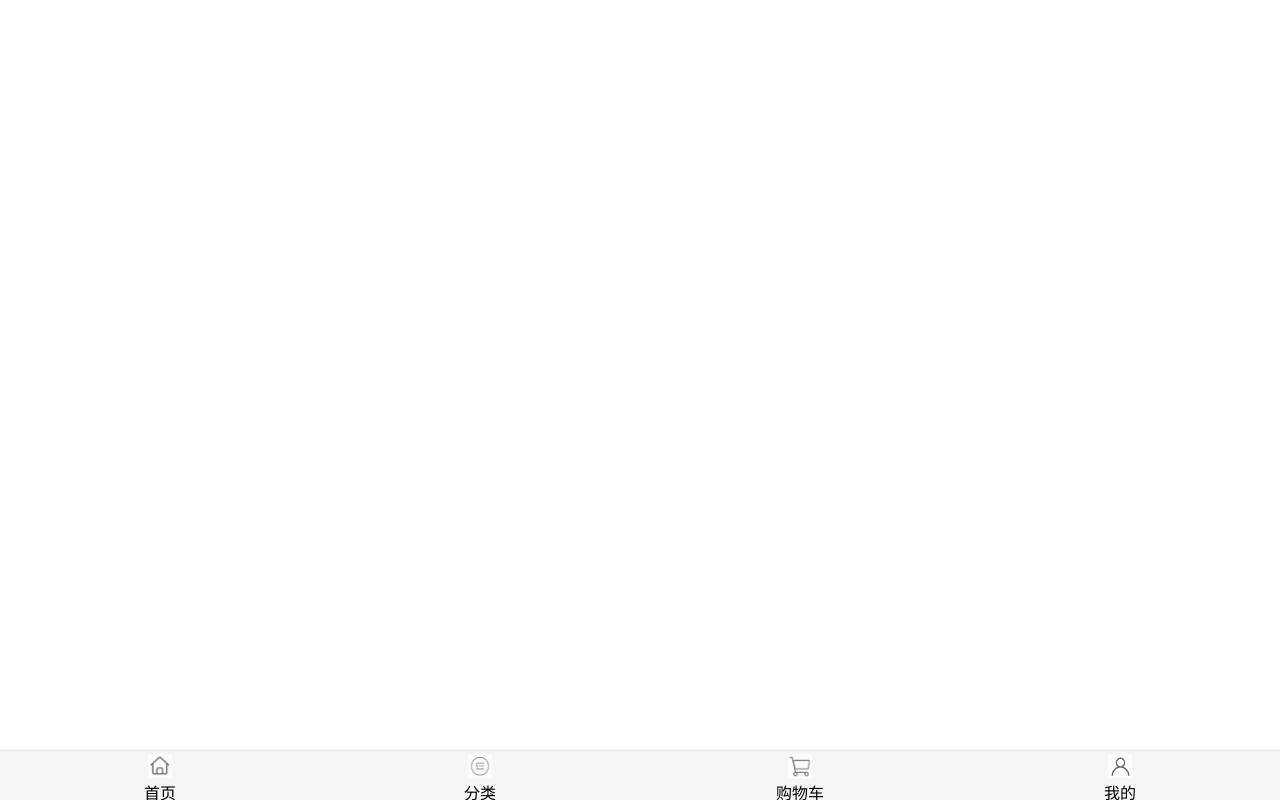
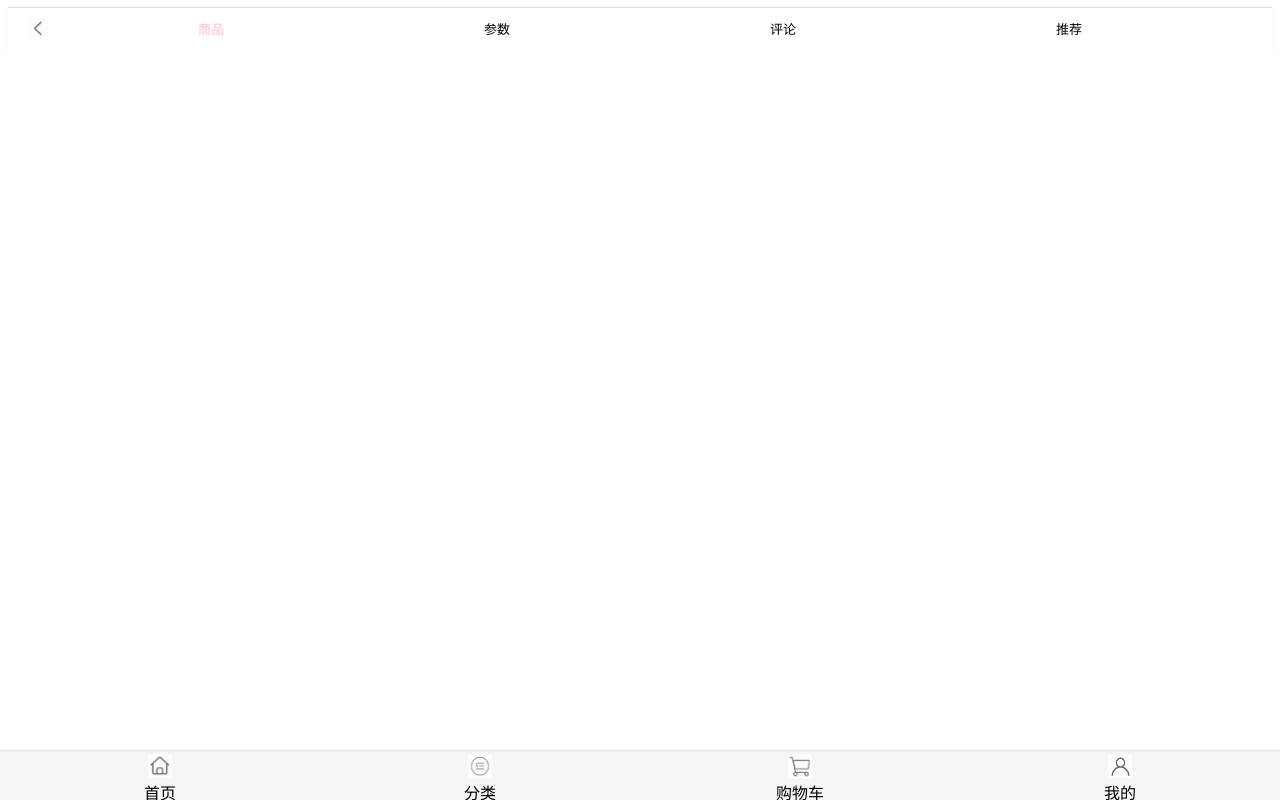
Before and after one commit to Wangchao-sxu/mogujie, a Vue app: page /detail/1 in a window 1280 px wide. Built offline with nearby package versions, Linux system fonts and the light colour scheme.

Commit message:
这是第二天的

```diff
--- a/src/App.vue
+++ b/src/App.vue
@@ -1,7 +1,10 @@
 <template>
   <div id="app">
     <MainTabBar></MainTabBar>
-    <router-view></router-view>
+    <keep-alive>
+      <router-view></router-view>
+    </keep-alive>
+
   </div>
 </template>
 
--- a/src/components/common/scroll/Scroll.vue
+++ b/src/components/common/scroll/Scroll.vue
@@ -37,7 +37,7 @@ export default {
       // console.log(position);
       this.$emit('scroll',position);
     })
-    //3、监听上拉事件
+    //3、监听上拉事件（监听滚动的位置）
     this.scroll.on('pullingUp',()=>{
       // console.log('上拉加载更多')
       this.$emit('pullingUp')
@@ -48,7 +48,13 @@ export default {
       this.scroll.scrollTo(x,y,time)
     },
     finishPullUp(){
-      this.scroll.finishPullUp();
+      this.scroll && this.scroll.finishPullUp();
+    },
+    refresh(){
+      this.scroll && this.scroll.refresh();
+    },
+    getScrollY(){
+      return this.scroll ? this.scroll.y : 0;
     }
   }
 }
--- a/src/components/content/goods/GoodsListItem.vue
+++ b/src/components/content/goods/GoodsListItem.vue
@@ -1,6 +1,6 @@
 <template>
-  <div class="goods">
-    <img :src="goodsItem.show.img" alt="">
+  <div class="goods" @click="itemClick">
+    <img :src="goodsItem.show.img" alt="" @load="imageLoad">
     <div class="goods-info">
       <p>{{goodsItem.title}}</p>
       <span class="price">￥{{goodsItem.price}}</span>
@@ -18,6 +18,15 @@ export default {
       default(){
         return {}
       }
+    }
+  },
+  methods:{
+    imageLoad(){
+      this.$bus.$emit('itemImageLoad')
+    },
+    itemClick(){
+      //跳转路由
+      this.$router.push('/detail/' + this.goodsItem.iid)
     }
   }
 }
--- a/src/main.js
+++ b/src/main.js
@@ -2,6 +2,8 @@ import Vue from 'vue'
 import App from './App.vue'
 
 import router from './router/index'
+
+Vue.prototype.$bus = new Vue();
 
 Vue.config.productionTip = false
 
--- a/src/router/index.js
+++ b/src/router/index.js
@@ -25,6 +25,10 @@ export default new VueRouter({
     {
       path:'/profile',
       component:()=>import('../views/profile/Profile.vue')
+    },
+    {
+      path:'/detail/:iid',
+      component:()=>import('../views/detail/Detail.vue')
     }
   ]
 })
--- /dev/null
+++ b/src/views/detail/Detail.vue
@@ -0,0 +1,27 @@
+<template>
+  <div id='detail'>
+    <DetailNavBar></DetailNavBar>
+  </div>
+</template>
+
+<script>
+import DetailNavBar from './childComps/DetailNavBar'
+export default {
+  name:'Detail',
+  components:{
+    DetailNavBar
+  },
+  data(){
+    return {
+      iid:null
+    }
+  },
+  created(){
+    this.iid = this.$route.params.iid
+  }
+}
+</script>
+
+<style scoped>
+
+</style>
--- /dev/null
+++ b/src/views/detail/childComps/DetailNavBar.vue
@@ -0,0 +1,58 @@
+<template>
+  <div>
+    <NavBar>
+      <div class="back" slot="left" @click="backClick">
+        <img src="../../../assets/img/common/back.png" alt="">
+      </div>
+      <div slot="center" class="title">
+        <div v-for="(item,index) in titles" :key="index"
+          class="title-item"
+          :class="{active: index === currentIndex}"
+          @click="titleClick(index)">{{item}}</div>
+      </div>
+    </NavBar>
+  </div>
+</template>
+
+<script>
+import NavBar from '../../../components/common/navbar/NavBar'
+export default {
+  name:'DetailNavBar',
+  components:{
+    NavBar
+  },
+  data(){
+    return {
+      titles:['商品','参数','评论','推荐'],
+      currentIndex:0
+    }
+  },
+  methods:{
+    titleClick(index){
+      this.currentIndex = index;
+    },
+    backClick(){
+      this.$router.back();
+      // this.$router.go(-1);
+    }
+  }
+}
+</script>
+
+<style scoped>
+  .title{
+    display: flex;
+    font-size: 13px;
+  }
+  .title-item{
+    flex: 1;
+  }
+  .active{
+    color: pink;
+  }
+  .back img{
+    margin-top: 10px;
+    width: 20px;
+    height: 20px;
+  }
+</style>
--- a/src/views/home/Home.vue
+++ b/src/views/home/Home.vue
@@ -11,8 +11,7 @@
       <HomeSwiper :banners='banners'></HomeSwiper><!--父传子，动态属性，传递一个banners数组-->
       <RecommendView :recommends='recommends'></RecommendView>
       <Feature></Feature>
-      <TabControl class="tab-control"
-                  :titles="['流行','新款','精选']"
+      <TabControl :titles="['流行','新款','精选']"
                   @tabClick="tabClick"></TabControl>
       <GoodsList :goods="showGoods"></GoodsList>
     </Scroll>
@@ -58,13 +57,24 @@ export default {
         'sell':{page:0,list:[]},
       },
       currentType:'pop',
-      isShowBackTop:true
+      isShowBackTop:false,
+      saveY:0
     }
   },
   computed:{
     showGoods(){
       return this.goods[this.currentType].list
-    }
+    },
+  },
+  destroyed() {
+    console.log('ssssss');
+  },
+  activated() {
+    this.$refs.scroll.scrollTo(0,this.saveY,50);
+    this.$refs.scroll.refresh();
+  },
+  deactivated() {
+    this.saveY = this.$refs.scroll.getScrollY()
   },
   //创建时就请求数据
   created(){
@@ -75,8 +85,28 @@ export default {
     this.getHomeGoods('new');
     this.getHomeGoods('sell');
   },
+  mounted(){
+    //1、监听item中的图片加载完成（图片加载完成的事件监听）
+    const refresh = this.debounce(this.$refs.scroll.refresh)
+    this.$bus.$on('itemImageLoad',()=>{
+      refresh();
+    })
+  },
   methods:{
+
     /*事件监听相关的方法 */
+    //这是一个防抖函数
+    debounce(func,delay){
+      let timer = null;
+
+      return function(...args){
+        if(timer){clearTimeout(timer)}
+
+        timer = setTimeout(()=>{
+          func.apply(this,args)
+        },delay)
+      }
+    },
     tabClick(index){
       switch(index){
         case 0:
@@ -93,16 +123,18 @@ export default {
     backClick(){
       this.$refs.scroll.scroll.scrollTo(0,0);
     },
+    //监听滚轮位置的方法
     contentScroll(position){
       // console.log(position)
       this.isShowBackTop = (-position.y) > 1000
     },
+    //上拉加载更多的方法
     loadMore(){
       // console.log('上拉加载更多')
       setTimeout(()=>{
         this.getHomeGoods(this.currentType)
-        this.$refs.scroll.scroll.refresh()//加载完成后刷新一次，重新计算高度
-      },2000)
+        this.$refs.scroll.refresh()//加载完成后刷新一次，重新计算高度
+      },1000)
     },
 
     /**网络请求的方法 */
@@ -119,7 +151,7 @@ export default {
       getHomeGoods(type,page).then(res =>{
         this.goods[type].list.push(...res.data.list);
         this.goods[type].page += 1;
-
+        //完成上拉加载更多
         this.$refs.scroll.finishPullUp()
       })
     }
@@ -131,7 +163,7 @@ export default {
   #home{
     /* padding-top: 44px; */
     height: 100vh;
-    /* position: relative; */
+    position: relative;
   }
   .home-nav{
     background-color:pink;
@@ -142,20 +174,15 @@ export default {
     top: 0;
     z-index: 9;
   }
-  .tab-control{
-    position: sticky;/*粘滞定位 */
-    top: 44px;
-    background-color: #fff;
-    z-index: 9;
-  }
+
   .content{
-    margin-top: 44px;
-    height: calc(100% - 93px);
-    /* position: absolute;
+    /* margin-top: 44px;
+    height: calc(100% - 93px); */
+    position: absolute;
     top: 44px;
     bottom: 49px;
     left: 0;
-    right: 0; */
-    /* overflow: hidden; */
+    right: 0;
+    /* overflow: hidden;*/
   }
 </style>
```
Also changed, not shown: src/assets/img/common/back.png (added).
